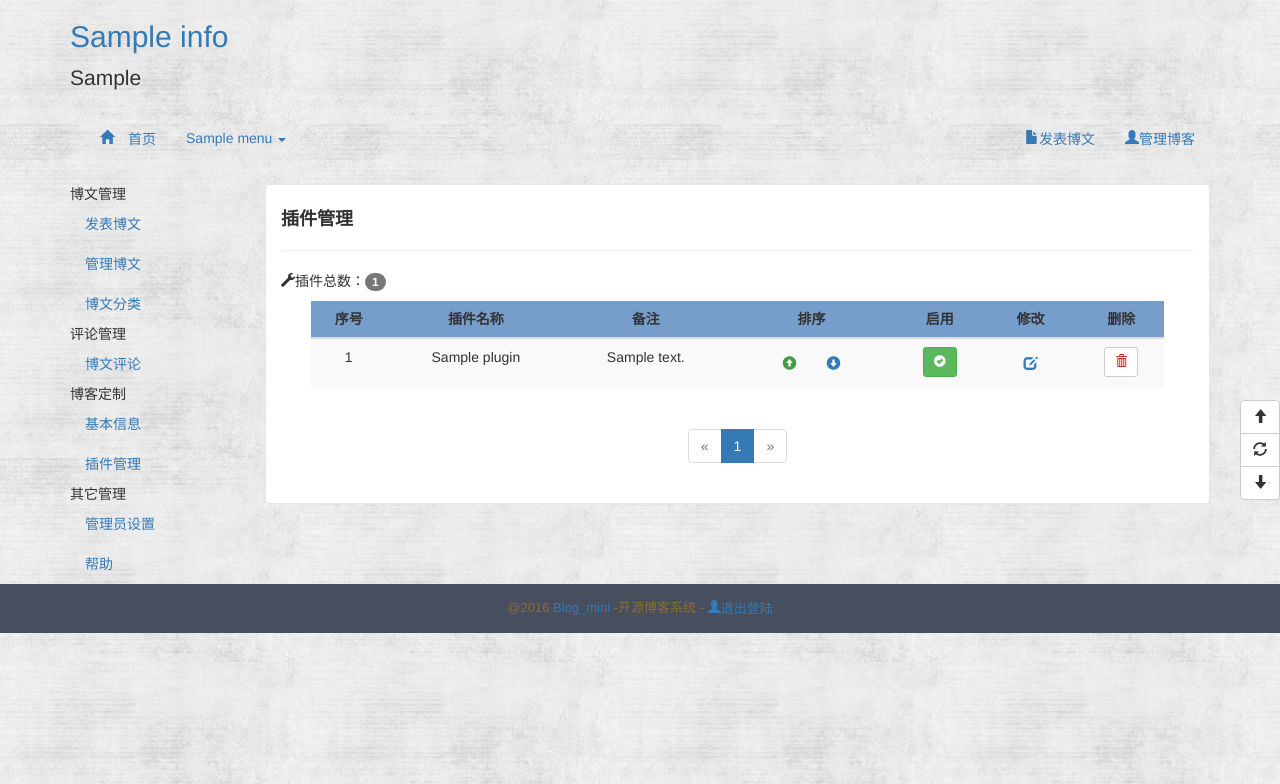
After one commit to xpleaf/Blog_mini, a Flask app: page /admin/custom/blog-plugin in a window 1280 px wide. The commit adds this page. Shown: the top 784 px of the page. Run offline with Flask 2, Linux system fonts and the light colour scheme; a user stored in the database is signed in; tables that the repository leaves empty hold one stand-in row (values such as "Sample post"); some libraries are stand-ins or nearby versions.

Commit message:
finish custom blog_plugin step_1: basic manage

```diff
--- a/app/admin/forms.py
+++ b/app/admin/forms.py
@@ -64,3 +64,9 @@ class CustomBlogInfoForm(Form):
     title = StringField(u'博客标题', validators=[DataRequired()])
     signature = StringField(u'个性签名', validators=[DataRequired()])
     navbar = SelectField(u'导航样式', coerce=int, validators=[DataRequired()])
+
+
+class AddBlogPluginForm(Form):
+    title = StringField(u'插件名称', validators=[DataRequired()])
+    note = StringField(u'备注')
+    content = TextAreaField(u'内容', validators=[DataRequired()])
--- a/app/admin/views.py
+++ b/app/admin/views.py
@@ -10,11 +10,11 @@ from flask import render_template, redirect, flash, \
 from flask.ext.login import login_required
 from . import admin
 from ..models import ArticleType, Source, Article, article_types, \
-    Comment, User, Follow, Menu, ArticleTypeSetting, BlogInfo
+    Comment, User, Follow, Menu, ArticleTypeSetting, BlogInfo, Plugin
 from .forms import SubmitArticlesForm, ManageArticlesForm, DeleteArticleForm, \
     DeleteArticlesForm, AdminCommentForm, DeleteCommentsForm, AddArticleTypeForm, \
     EditArticleTypeForm, AddArticleTypeNavForm, EditArticleNavTypeForm, SortArticleNavTypeForm, \
-    CustomBlogInfoForm
+    CustomBlogInfoForm, AddBlogPluginForm
 from .. import db
 
 
@@ -655,3 +655,98 @@ def custom_blog_info():
 
     return render_template('admin/custom_blog_info.html',
                            form=form, blog=blog)
+
+
+@admin.route('/custom/blog-plugin', methods=['GET', 'POST'])
+@login_required
+def custom_blog_plugin():
+    page = request.args.get('page', 1, type=int)
+
+    pagination = Plugin.query.order_by(Plugin.order.asc()).paginate(
+            page, per_page=current_app.config['COMMENTS_PER_PAGE'],
+            error_out=False)
+    plugins = pagination.items
+
+    return render_template('admin/custom_blog_plugin.html',
+                           Plugin=Plugin, pagination=pagination, endpoint='.custom_blog_plugin',
+                           plugins=plugins, page=page)
+
+
+@admin.route('/custom/blog-plugin/delete/<int:id>')
+@login_required
+def blog_plugin_delete(id):
+    page = request.args.get('page', 1, type=int)
+
+    plugin = Plugin.query.get_or_404(id)
+    plugin.sort_delete()
+    db.session.delete(plugin)
+    try:
+        db.session.commit()
+    except:
+        db.session.rollback()
+        flash(u'删除插件失败！', 'danger')
+    else:
+        flash(u'删除插件成功！' ,'success')
+    return redirect(url_for('admin.custom_blog_plugin', page=page))
+
+
+@admin.route('/custom/blog-plugin/sort-up/<int:id>')
+@login_required
+def plugin_sort_up(id):
+    page = request.args.get('page', 1, type=int)
+
+    plugin = Plugin.query.get_or_404(id)
+    pre_plugin = Plugin.query.filter_by(order=plugin.order-1).first()
+    if pre_plugin:
+        (plugin.order, pre_plugin.order) = (pre_plugin.order, plugin.order)
+        db.session.add(plugin)
+        db.session.add(pre_plugin)
+        db.session.commit()
+        flash(u'成功将该插件升序！', 'success')
+    else:
+        flash(u'该插件已经位于最前面！', 'danger')
+    return redirect(url_for('admin.custom_blog_plugin', page=page))
+
+
+@admin.route('/custom/blog-plugin/sort-down/<int:id>')
+@login_required
+def plugin_sort_down(id):
+    page = request.args.get('page', 1, type=int)
+
+    plugin = Plugin.query.get_or_404(id)
+    latter_plugin = Plugin.query.filter_by(order=plugin.order+1).first()
+    if latter_plugin:
+        (latter_plugin.order, plugin.order) = (plugin.order, latter_plugin.order)
+        db.session.add(plugin)
+        db.session.add(latter_plugin)
+        db.session.commit()
+        flash(u'成功将该插件降序！', 'success')
+    else:
+        flash(u'该插件已经位于最后面！', 'danger')
+    return redirect(url_for('admin.custom_blog_plugin', page=page))
+
+
+@admin.route('/custom/blog-plugin/disable/<int:id>')
+@login_required
+def disable_plugin(id):
+    page = request.args.get('page', 1, type=int)
+
+    plugin = Plugin.query.get_or_404(id)
+    plugin.disabled = True
+    db.session.add(plugin)
+    db.session.commit()
+    flash(u'禁用插件成功！', 'success')
+    return redirect(url_for('admin.custom_blog_plugin', page=page))
+
+
+@admin.route('/custom/blog-plugin/enable/<int:id>')
+@login_required
+def enable_plugin(id):
+    page = request.args.get('page', 1, type=int)
+
+    plugin = Plugin.query.get_or_404(id)
+    plugin.disabled = False
+    db.session.add(plugin)
+    db.session.commit()
+    flash(u'启用插件成功！', 'success')
+    return redirect(url_for('admin.custom_blog_plugin', page=page))
--- a/app/static/css/common.css
+++ b/app/static/css/common.css
@@ -239,10 +239,10 @@ ul.comments .disabled-comment-admin-btn {
 .manage-articleTypes-nav .add-articleType-nav-btn {
     float: right;
 }
-.manage-articleTypes-nav .sort-up {
+.sort-up {
     color: #449d44;
 }
-.manage-articleTypes-nav .sort-down {
+.sort-down {
     color: #337ab7;
 }
 
@@ -253,3 +253,25 @@ ul.comments .disabled-comment-admin-btn {
 .custom-blog .info-header {
     color: #337ab7;
 }
+
+
+/*CSS For custom blog plugin*/
+.custom-blog-plugin .blog-plugin-box {
+    margin-left: 30px;
+    margin-right: 30px;
+}
+.custom-blog-plugin th {
+    text-align: center;
+}
+.custom-blog-plugin td {
+    text-align: center;
+}
+.custom-blog-plugin .table-header {
+    background-color: #779ecb;
+}
+.custom-blog-plugin .delete-blog-plugin {
+    color: #c9302c;
+}
+.custom-blog-plugin .add-blog-plugin-btn {
+    float: right;
+}
--- a/app/static/js/admin.js
+++ b/app/static/js/admin.js
@@ -154,3 +154,11 @@ $(document).ready(function() {
         $('#editBlogInfoFormModal').modal();
     });
 });
+
+//JS For confirm to delete a plugin
+function delPluginCfm(url) {
+    $('#delPluginCfmClick').click(function(){
+        window.location.href = url;
+    });
+    $('#delPluginCfmModal').modal();
+}
--- a/app/templates/admin/admin_base.html
+++ b/app/templates/admin/admin_base.html
@@ -16,7 +16,7 @@
 
                 <li class="nav-header">博客定制</li>
 				<li><a href="{{ url_for('admin.custom_blog_info') }}">基本信息</a></li>
-				<li><a href="#">插件管理</a></li>
+				<li><a href="{{ url_for('admin.custom_blog_plugin') }}">插件管理</a></li>
 
 				<li class="nav-header">其它管理</li>
 				<li><a href="#">管理员设置</a></li>
--- /dev/null
+++ b/app/templates/admin/custom_blog_plugin.html
@@ -0,0 +1,101 @@
+{% extends 'admin/admin_base.html' %}
+{% import "_macros.html" as macros %}
+
+{% block admin_content %}
+<div class="entry-box custom-blog-plugin">
+    <h4><strong>插件管理</strong></h4>
+    <hr/>
+    <p><span class="glyphicon glyphicon-wrench"></span>插件总数：<span class="badge">{{ Plugin.query.count() }}</span></p>
+    <div class="blog-plugin-box">
+        <div class="blog-plugin" id="blogPlugin">
+            <table class="table table-striped table-hover">
+                <thead>
+                <tr class="table-header">
+                    <th>序号</th>
+                    <th>插件名称</th>
+                    <th>备注</th>
+                    <th>排序</th>
+                    <th>启用</th>
+                    <th>修改</th>
+                    <th>删除</th>
+                </tr>
+                </thead>
+                <tbody>
+                {% for plugin in plugins %}
+                    <tr>
+                        <td>{{ plugin.order }}</td>
+                        <td>{{ plugin.title }}</td>
+                        <td>{{ plugin.note }}</td>
+                        <td>
+                            <a class="btn sort-up" title="升序"
+                               href="{{ url_for('admin.plugin_sort_up', id=plugin.id, page=page) }}">
+                                <span class="glyphicon glyphicon-circle-arrow-up"></span>
+                            </a>
+                            <a class="btn sort-down" title="降序"
+                               href="{{ url_for('admin.plugin_sort_down', id=plugin.id, page=page) }}">
+                                <span class="glyphicon glyphicon-circle-arrow-down"></span>
+                            </a>
+                        </td>
+                        <td>
+                            {% if plugin.disabled == True %}
+                                <a class="btn btn-sm btn-warning comment-handle-admin enabled-blog-plugin-btn"
+                                   title="启用插件"
+                                   href="{{ url_for('admin.enable_plugin', id=plugin.id, page=page) }}">
+                                    <span class="glyphicon glyphicon-remove-sign"></span>
+                                </a>
+                            {% else %}
+                                <a class="btn btn-sm btn-success comment-handle-admin disabled-blog-plugin-btn"
+                                   title="禁用插件"
+                                   href="{{ url_for('admin.disable_plugin', id=plugin.id, page=page) }}">
+                                    <span class="glyphicon glyphicon-ok-sign"></span>
+                                </a>
+                            {% endif %}
+                        </td>
+                        <td>
+                            <a class="btn" title="修改插件信息"
+                               onclick="">
+                                <span class="glyphicon glyphicon-edit"></span>
+                            </a>
+                        </td>
+                        <td>
+                            <a class="btn btn-sm btn-default delete-blog-plugin" title="删除插件"
+                               onclick="delPluginCfm('{{ url_for('admin.blog_plugin_delete', id=plugin.id) }}')">
+                                <span class="glyphicon glyphicon-trash"></span>
+                            </a>
+                        </td>
+                    </tr>
+                {% endfor %}
+                </tbody>
+            </table>
+        </div>
+    </div>
+    <div class="pagination">
+        {{ macros.pagination_widget(pagination, endpoint) }}
+    </div>
+</div>
+
+<!-- 信息删除确认: For delete a plugin confirm -->
+<div class="modal fade" id="delPluginCfmModal">
+    <div class="modal-dialog">
+        <div class="modal-content message_align">
+            <div class="modal-header">
+                <button type="button" class="close" data-dismiss="modal" aria-label="Close"><span
+                        aria-hidden="true">×</span></button>
+                <h4 class="modal-title">确认删除插件？</h4>
+            </div>
+            <div class="modal-body">
+                <p>
+                    将该导航删除后不可恢复，您确认要删除吗？
+                </p>
+                <p>
+                    （提示：如果您只是不想显示该插件，可以将其禁用，而不必删除。）
+                </p>
+            </div>
+            <div class="modal-footer">
+                <button type="button" class="btn btn-default" data-dismiss="modal">取消</button>
+                <a onclick="" id="delPluginCfmClick" class="btn btn-success" data-dismiss="modal">确定</a>
+            </div>
+        </div><!-- /.modal-content -->
+    </div><!-- /.modal-dialog -->
+</div><!-- /.modal -->
+{% endblock %}
--- a/app/templates/admin/manage_comments.html
+++ b/app/templates/admin/manage_comments.html
@@ -46,7 +46,7 @@
                     <span class="glyphicon glyphicon-trash"></span>
                 </a>
                 {% if comment.disabled == True %}
-                    <a class="btn btn-sm btn-success comment-handle-admin disabled-comment-admin-btn" title="恢复评论"
+                    <a class="btn btn-sm btn-success comment-handle-admin enabled-comment-admin-btn" title="恢复评论"
                        href="{{ url_for('admin.enable_comment', id=comment.id, page=page, enable_type='admin') }}">
                         <span class="glyphicon glyphicon-ok-sign"></span>
                     </a>
--- a/manage.py
+++ b/manage.py
@@ -3,7 +3,8 @@ from flask.ext.script import Manager, Shell
 from flask.ext.migrate import Migrate, MigrateCommand
 from app import create_app, db
 from app.models import ArticleType, article_types, Source, \
-    Comment, Article, User, Menu, ArticleTypeSetting, BlogInfo
+    Comment, Article, User, Menu, ArticleTypeSetting, BlogInfo, \
+    Plugin
 
 app = create_app()
 manager = Manager(app)
@@ -21,7 +22,8 @@ app.jinja_env.globals['BlogInfo'] = BlogInfo
 def make_shell_context():
     return dict(db=db, ArticleType=ArticleType,Source=Source,
                 Comment=Comment, Article=Article, User=User, Menu=Menu,
-                ArticleTypeSetting=ArticleTypeSetting, BlogInfo=BlogInfo)
+                ArticleTypeSetting=ArticleTypeSetting, BlogInfo=BlogInfo,
+                Plugin=Plugin)
 
 manager.add_command("shell", Shell(make_context=make_shell_context))
 
```
Also changed, not shown: app/models.py (+20 -2 lines), migrations/versions/3185176165bc_add_plugin_model.py (added, +34 -0 lines), data.sqlite.
